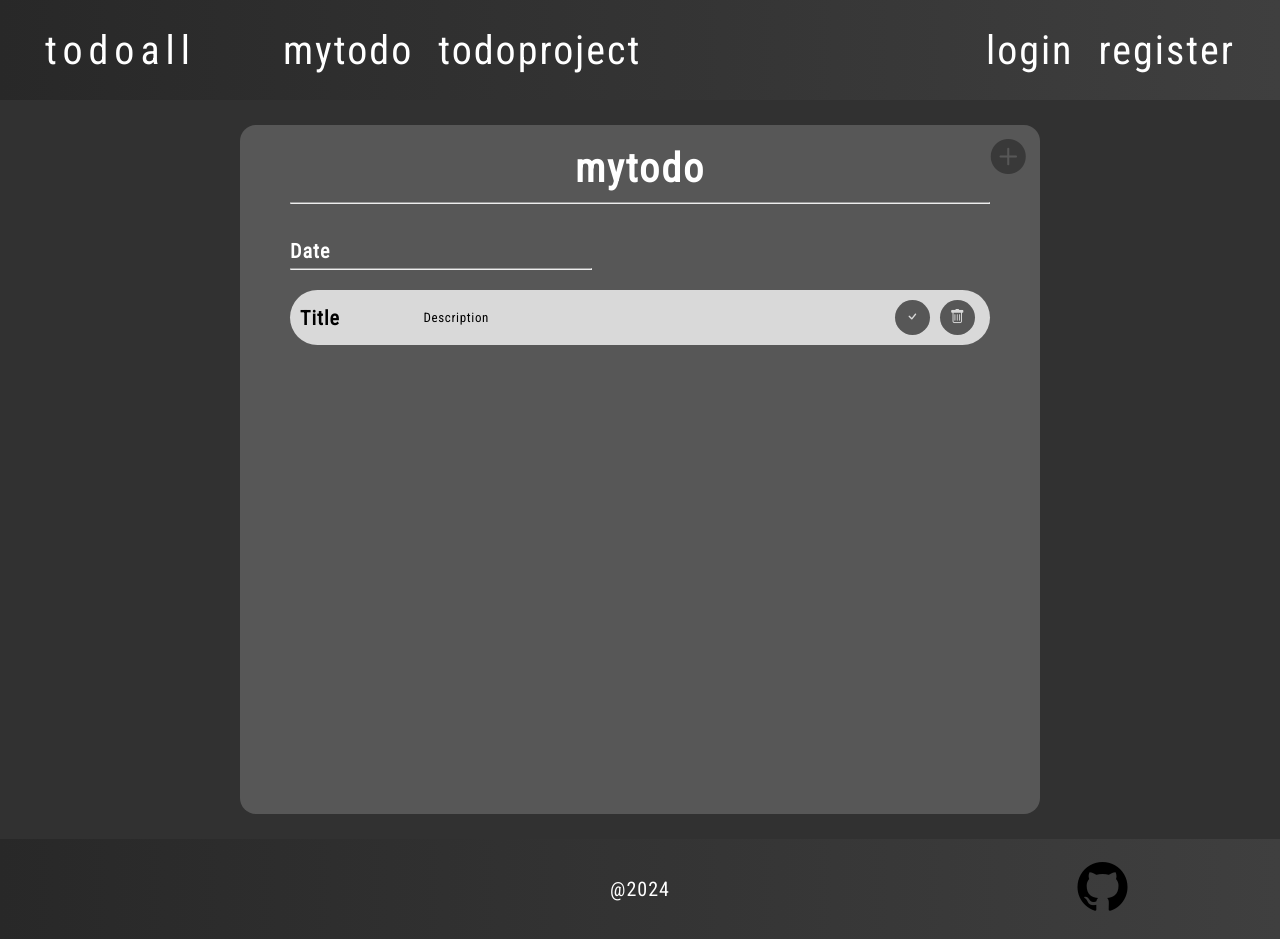
After one commit to WiktorSchab/todoall, a Django app: page /mytodo in a window 1280 px wide. The commit adds this page. Run offline with Django 4.2, Linux system fonts and the light colour scheme; parts of the project's set-up code (start-up, migrations or seed data) failed here and were passed over.

Commit message:
Added mytodo view and template
Added new view to core "mytodo". The 'mytodo' view currently returns a template named 'mytodo.html'.
The 'mytodo.html' template has been designed to display tasks. It includes placeholders for task title, description, and control buttons (check and delete). Although the view only returns the template at this stage, it lays the foundation for implementing task management functionality in future updates.

```diff
--- /dev/null
+++ b/core/templates/mytodo.html
@@ -0,0 +1,44 @@
+{% extends 'base.html' %}
+{% load static %}
+
+{% block additional_styles %}
+    <link rel="stylesheet" href="{% static 'css/mytodo.css' %}">
+{% endblock %}
+
+
+{% block content %}
+    {% include 'navbar.html' %}
+    <section class='main-content'>
+        <div id='todo-list'>
+            <div id='list-title'>
+                <h1>mytodo</h1>
+                <hr/>
+            </div>
+            <div id='new-task-button'>
+                <i class="bi bi-plus-circle-fill add-button"></i>
+            </div>
+
+            <div class='task-day'>
+                <h2>Date</h2>
+                <hr>
+                <div class='single-task'>
+                    <!-- Title & end hour of task -->
+                    <h3>Title</h3>
+                    <!-- Description of task -->
+                    <p>Description</p>
+                    <!-- Control buttons of task -->
+                    <div>
+                        <div>
+                            <i class="bi bi-check"></i>
+                        </div>
+
+                        <div>
+                            <i class="bi bi-trash"></i>
+                        </div>
+                    </div>
+                </div>
+            </div>
+
+        </div>
+    </section>
+{% endblock %}
--- a/core/templates/navbar.html
+++ b/core/templates/navbar.html
@@ -6,7 +6,7 @@
 
     <!-- Program functions -->
     <div>
-        <a href='#'>mytodo</a>
+        <a href='{% url "mytodo" %}'>mytodo</a>
         <a href='#'>todoproject</a>
     </div>
 
--- a/core/urls.py
+++ b/core/urls.py
@@ -6,4 +6,5 @@ urlpatterns = [
     path('logout', views.logout_user, name='logout'),
     path('login', views.login_user, name='login'),
     path('register', views.register_user, name='register'),
+    path('mytodo', views.mytodo, name='mytodo'),
 ]
--- a/core/views.py
+++ b/core/views.py
@@ -46,3 +46,6 @@ def logout_user(request):
     logout(request)
     messages.success(request, 'Logout was successful')
     return redirect('home')
+
+def mytodo(request):
+    return render(request, 'mytodo.html')
--- /dev/null
+++ b/static/css/mytodo.css
@@ -0,0 +1,127 @@
+.main-content{
+    display: flex;
+    justify-content: center;
+}
+
+#todo-list{
+    display: flex;
+    flex-direction: column;
+    position: relative;
+    margin-top: 25px;
+    margin-bottom: 25px;
+    /* Width - 2 * padding */
+    width: Calc(800px - 2 * 50px);
+    padding-left: 50px;
+    padding-right: 50px;
+    min-height: 689px;
+
+    background-color: var(--bg-gray3);
+    border-radius: var(--small-radius);
+}
+
+#list-title{
+    display: flex;
+    flex-direction: column;
+    width: 100%;
+    margin-top: 20px;
+    margin-bottom: 35px;
+}
+
+#list-title h1{
+    display: flex;
+    justify-content: center;
+    margin-bottom: 10px;
+
+    font-size: 40px;
+    color: white;
+}
+
+
+.add-button{
+    color: var(--bg-gray2);
+    font-size: 35px;
+    cursor: pointer;
+}
+#new-task-button{
+    position: absolute;
+    right: 0;
+    margin-right: 12.5px;
+    margin-top: 12.5px;
+}
+
+
+.task-day{
+    display: flex;
+    flex-direction: column;
+    width: 100%;
+    margin-bottom: 20px;
+}
+
+.task-day h2{
+    margin-bottom: 5px;
+
+    color: white;
+    font-size: 20px;
+    text-transform: capitalize;
+}
+
+.task-day hr{
+    width: 300px;
+}
+
+.single-task{
+    display: flex;
+    flex-direction: row;
+    align-items: center;
+    width: calc(100% - 2 * 10px);
+    margin-top: 20px;
+    padding: 10px;
+
+    background-color: var(--bg-white);
+    border-radius: var(--medium-radius);
+}
+
+.single-task h3{
+    width: Calc(100% - 65% - 112px);
+    font-size: 20px;
+}
+
+.single-task p{
+    width: Calc(100% - 15% - 112px);
+
+    font-size: 13px;
+    text-align: justify;
+    text-justify: inter-word;
+    word-break: break-all;
+}
+
+.single-task > div{
+    display: flex;
+    justify-content: flex-end;
+    align-items: center;
+    height: 100%;
+
+    margin-left: 10px;
+}
+
+/* Background of task control buttons */
+.single-task div div {
+    display: flex;
+    justify-content: center;
+    align-items: center;
+    width: 30px;
+    height: 30px;
+
+    padding: 2.5px;
+    margin-left: 5px;
+    margin-right: 5px;
+
+    background-color: var(--bg-gray3);
+    border-radius: 50%;
+}
+
+.single-task div div i {
+    font-size: 15px;
+    cursor: pointer;
+    color: var(--bg-white);
+}
```
